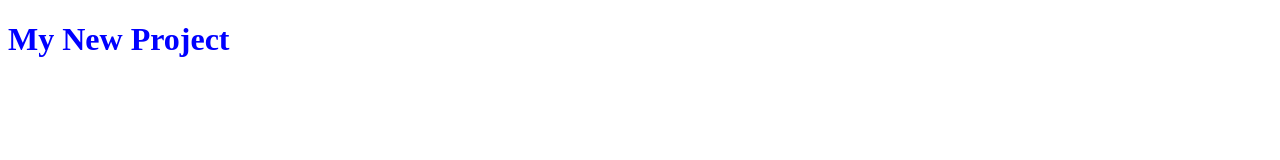
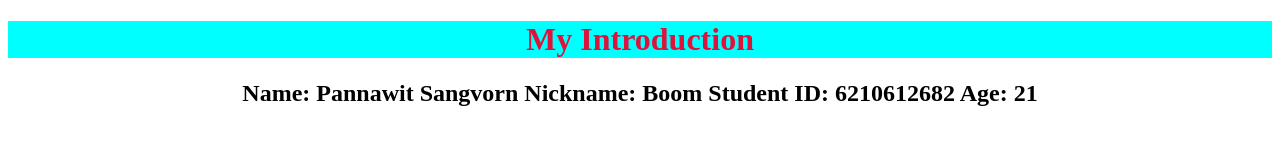
Before and after one commit to 6210612682/6210612682_1.github.io, a plain HTML site: page index.html in a window 1280 px wide. Drawn offline with Linux system fonts and the light colour scheme.

Commit message:
add info

```diff
--- a/index.html
+++ b/index.html
@@ -1,9 +1,22 @@
 <!DOCTYPE html>
 <html>
     <head>
-        <title>My New Project</title>
+        <title>My Introduction</title>
     </head>
     <body>
-        <h1 style="color:blue">My New Project</h1>
+        <h1 style="color: crimson;
+        background-color: aqua;
+        text-align: center;"
+        >
+        My Introduction
+        </h1>
+        <h2 style="text-align: center;">
+            <t>Name: Pannawit Sangvorn</t>
+            <t>Nickname: Boom</t>
+            <t>Student ID: 6210612682</t>
+            <t>Age: 21</t>
+            <t></t>
+        </h2>
+
     </body>
 </html>
```
Also changed, not shown: 1 other file.
